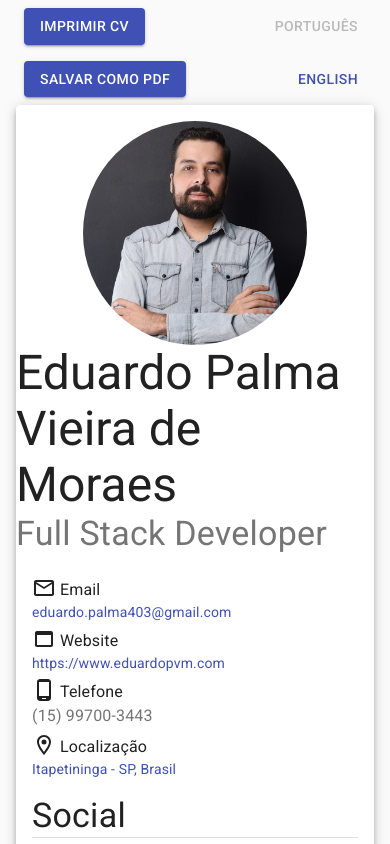
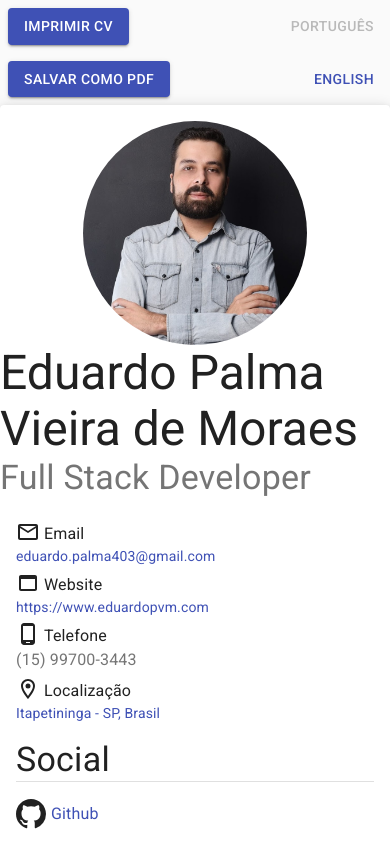
Before and after one commit to eduardopvm/react-cv, a React (Create React App) app: page / in a window 390 px wide. Shown: the top 844 px of the page. Built offline with nearby package versions, Linux system fonts and the light colour scheme.

Commit message:
removed container gutter on small screens

```diff
--- a/src/main_content/Homepage.js
+++ b/src/main_content/Homepage.js
@@ -1,6 +1,8 @@
 import React from "react";
 import Container from "@material-ui/core/Container";
 import Paper from "@material-ui/core/Paper";
+import useMediaQuery from '@material-ui/core/useMediaQuery';
+import { useTheme } from '@material-ui/core/styles';
 import { useState, useRef } from "react";
 import { useReactToPrint } from "react-to-print";
 import { BrowserRouter as Router, Switch, Route, useLocation } from "react-router-dom";
@@ -16,6 +18,8 @@ import cvDataStatic from "../data/cv_data_static.json";
 export default function Homepage() {
   const [cvData, setData] = useState(getData());
   const printComponentRef = useRef();
+  const theme = useTheme();
+  const isSmallScreen = useMediaQuery(theme.breakpoints.up('xs'));
 
   function getData() {
     let queryParams = new URLSearchParams(useLocation().search);
@@ -46,7 +50,7 @@ export default function Homepage() {
     <Router>
       <Switch>
         <Route exact path="/">
-          <Container>
+          <Container disableGutters={isSmallScreen ? true : false}>
             <Header handleLanguageChange={handleDataChange} handlePagePrint={handlePagePrint} />
             <Paper elevation={5} component="main">
               <Content ref={printComponentRef} staticData={cvDataStatic} translatedData={cvData} />
```
